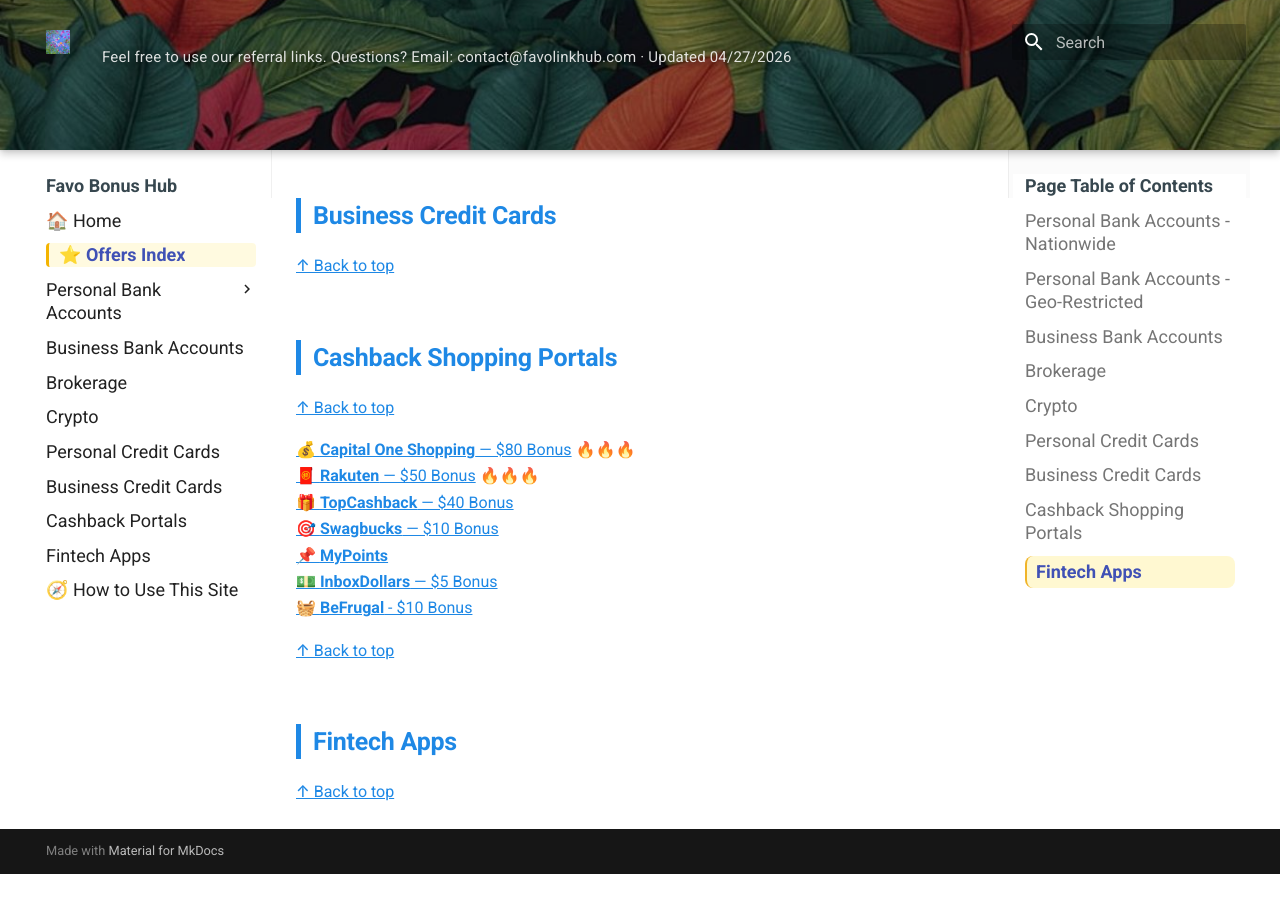
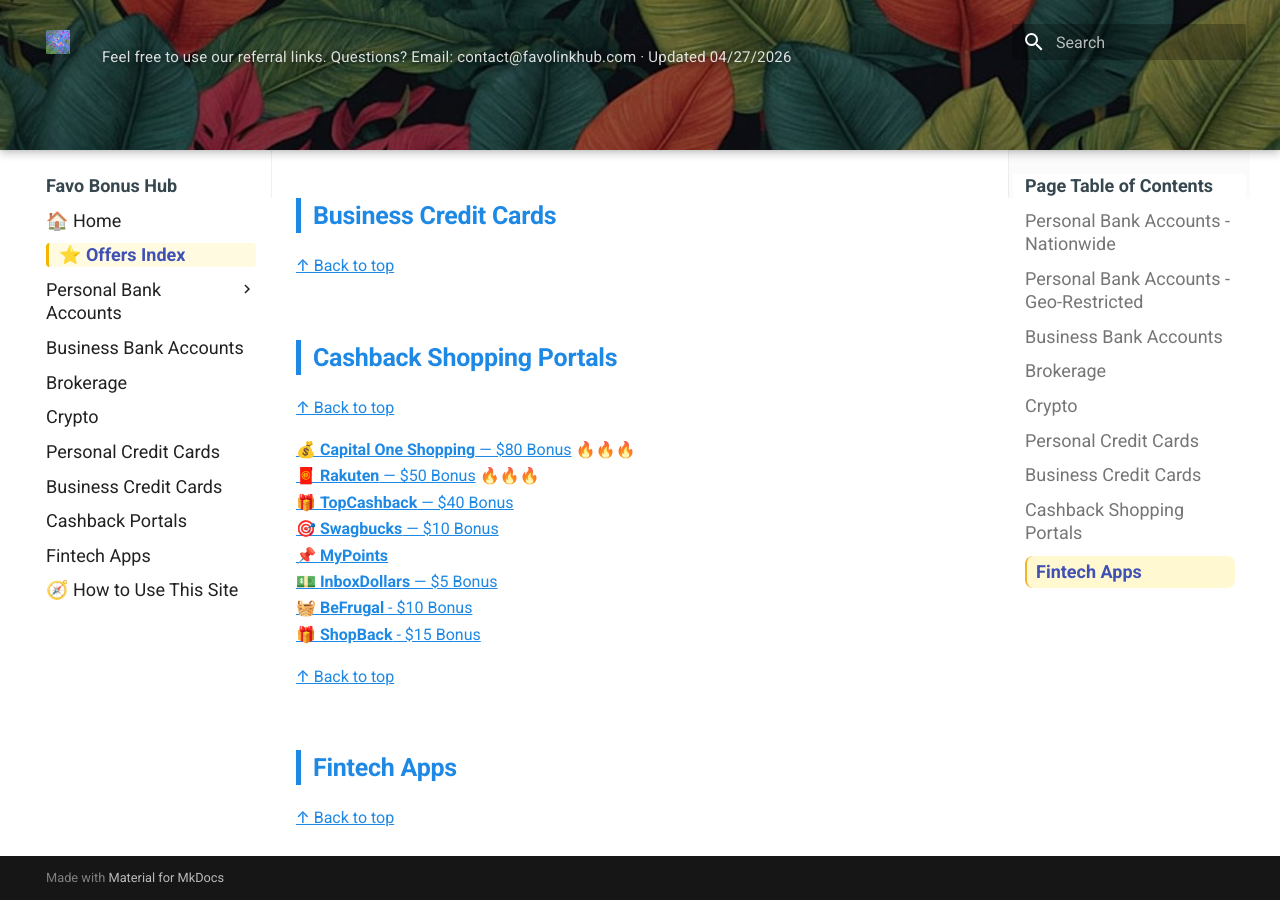
Before and after one commit to whispersofzephyr/favolinkhub-site, an MkDocs documentation site: the page built from docs/offers-index.md, in a window 1280 px wide and 900 px high, scrolled down 2192 px. Built offline with MkDocs 1.6.1 and Material for MkDocs 9.7.7, drawn with Linux system fonts in a browser that asks for light colours; before the commit the page ends 3066 px from its top, so only the background shows below that.

Commit message:
Add ShopBack offer with $15 bonus

```diff
--- a/docs/offers-index.md
+++ b/docs/offers-index.md
@@ -95,6 +95,7 @@ All current offers, organized by categories:
 [📌 **MyPoints**](shopping-portals.md#sp-mypoints)
 [💵 **InboxDollars** — $5 Bonus](shopping-portals.md#sp-inboxdollars)
 [🧺 **BeFrugal** - $10 Bonus](shopping-portals.md#sp-befrugal)
+[🎁 **ShopBack** - $15 Bonus](shopping-portals.md#sp-shopback)
 
 [↑ Back to top](#top)
 
```
